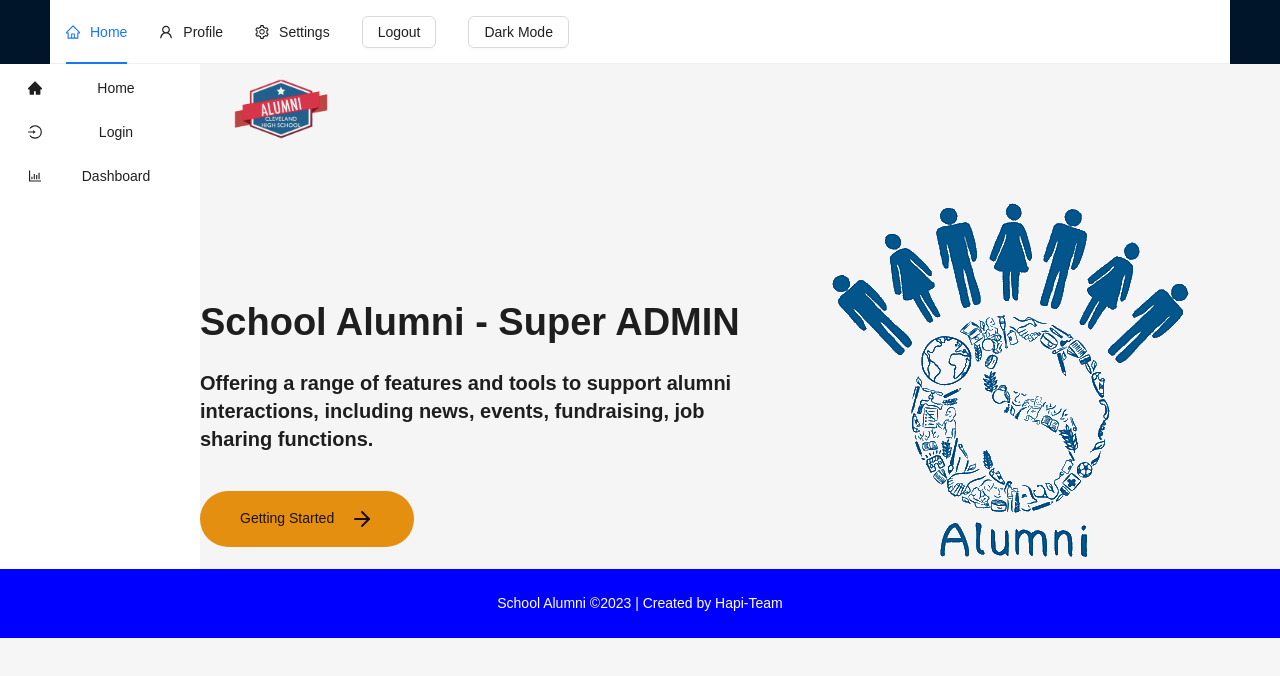
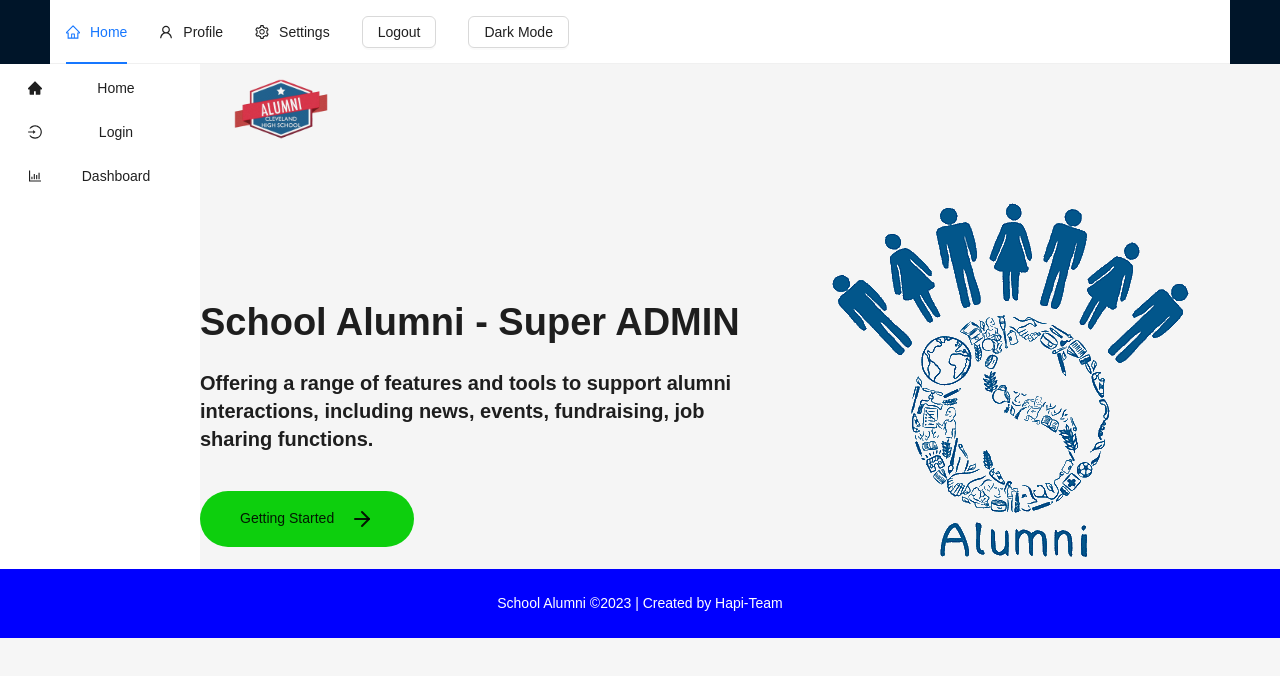
Before and after one commit to haicaumuoi/School_Alumni, a React (Vite) app: page / in a window 1280 px wide. In both pictures the pointer is over the button "Getting Started". Shown: the top 676 px of the page. Built offline with nearby package versions, Linux system fonts and the light colour scheme.

Commit message:
Dat update loading state 4th time

```diff
--- a/src/component/pages/landingPage/LandingPage.css
+++ b/src/component/pages/landingPage/LandingPage.css
@@ -118,7 +118,7 @@ nav {
 }
 .secondary-button {
   padding: 1rem 2.5rem;
-  background-color: #fe9e0d;
+  background-color: orange;
   outline: none;
   border: none;
   border-radius: 5rem;
@@ -138,10 +138,10 @@ nav {
   display: inline-block;
 }
 .secondary-button:hover {
-  background-color: #e48f0f;
+  background-color: rgb(13, 207, 13);
 }
 .secondary-button:hover a {
-  color: black;
+  color: white;
 }
 .about-section-container {
   margin-top: 20rem;
```
